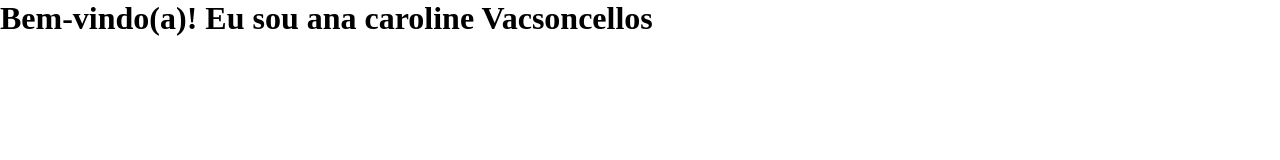
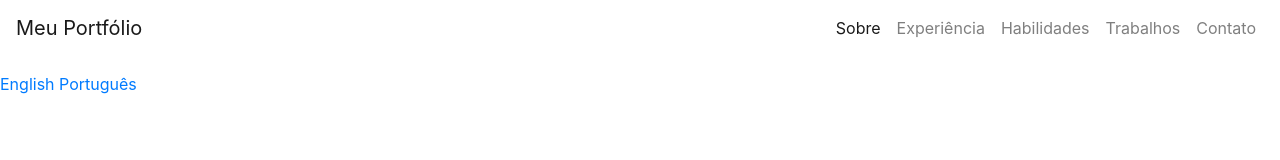
Before and after one commit to JovemDevv/Bot-Telegram, a plain HTML site: page Index.html in a window 1280 px wide. Drawn offline with nearby package versions, Linux system fonts and the light colour scheme.

Commit message:
cabeçalho

```diff
--- a/Index.html
+++ b/Index.html
@@ -5,10 +5,47 @@
     <meta http-equiv="X-UA-Compatible" content="IE=edge">
     <meta name="portifolio" content="JovemDevv">
     <link rel="stylesheet" href="style.css">
+     <!-- Bootstrap CSS -->
+     <link rel="stylesheet" href="https://stackpath.bootstrapcdn.com/bootstrap/4.5.0/css/bootstrap.min.css" integrity="sha384-9aIt2nRpC12Uk9gS9baDl411NQApFmC26EwAOH8WgZl5MYYxFfc+NcPb1dKGj7Sk" crossorigin="anonymous">
+
     <link rel="icon" href="img/desenvolvedor.png" type="image/png">
     <title>Portifólio</title>
 </head>
 <body>
-    <h1>Bem-vindo(a)! Eu sou ana caroline Vacsoncellos</h1>
+
+      <!-- Navigation -->
+      <nav class="navbar navbar-expand-lg navbar-light">
+        <a class="navbar-brand" href="#">Meu Portfólio</a>
+        <button class="navbar-toggler" type="button" data-toggle="collapse" data-target="#navbarNav" aria-controls="navbarNav" aria-expanded="false" aria-label="Toggle navigation">
+          <span class="navbar-toggler-icon"></span>
+        </button>
+        <div class="collapse navbar-collapse" id="navbarNav">
+          <ul class="navbar-nav ml-auto">
+            <li class="nav-item active">
+              <a class="nav-link" href="#about">Sobre</a>
+            </li>
+            <li class="nav-item">
+              <a class="nav-link" href="#experience">Experiência</a>
+            </li>
+            <li class="nav-item">
+              <a class="nav-link" href="#skills">Habilidades</a>
+            </li>
+            <li class="nav-item">
+              <a class="nav-link" href="#work">Trabalhos</a>
+            </li>
+            <li class="nav-item">
+              <a class="nav-link" href="#contact">Contato</a>
+            </li>
+          </ul>
+        </div>
+      </nav>
+
+      <!-- Language Switch -->
+      <div class="language-switch mt-3 mb-5">
+        <a href="#" hreflang="en">English</a>
+        <a href="#" hreflang="pt" class="active">Português</a>
+      </div>
+
+
 </body>
 </html>
```
